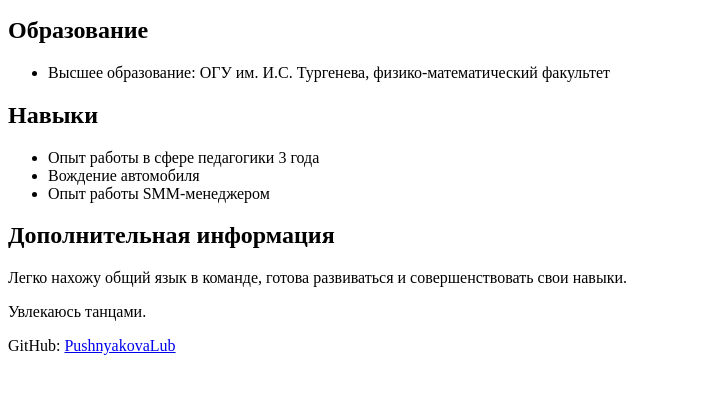
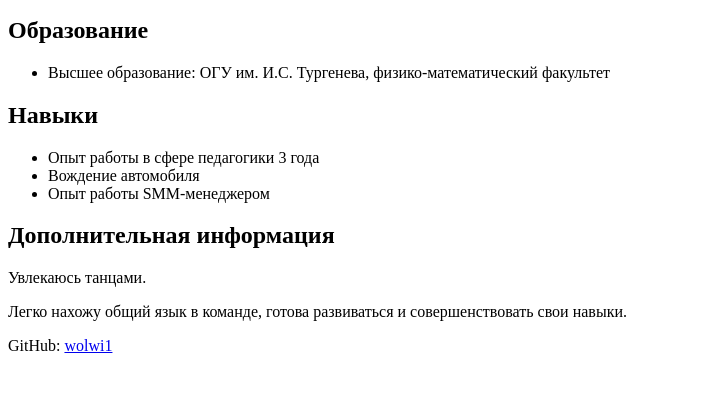
Before and after one commit to wolwi1/wolwi1.github.io, a plain HTML site: page index.html in a window 1280 px wide. Shown: the part 110-504 px from the top of the page, without its empty margins (0-715 px from the left). Drawn offline with Linux system fonts and the light colour scheme.

Commit message:
Update index.html

```diff
--- a/index.html
+++ b/index.html
@@ -24,12 +24,11 @@
             <li>Опыт работы SMM-менеджером</li>
         </ul>
     </section>
-
     <section>
         <h2>Дополнительная информация</h2>
+        <p>Увлекаюсь танцами.</p>
         <p>Легко нахожу общий язык в команде, готова развиваться и совершенствовать свои навыки.</p>
-        <p>Увлекаюсь танцами.</p>
-        <p>GitHub: <a href="https://github.com/PushnyakovaLub">PushnyakovaLub</a></p&gt;
+        <p>GitHub: <a href="https://github.com/wolwi1">wolwi1</a></p&gt;
     </section>
 </body>
 </html>
```
